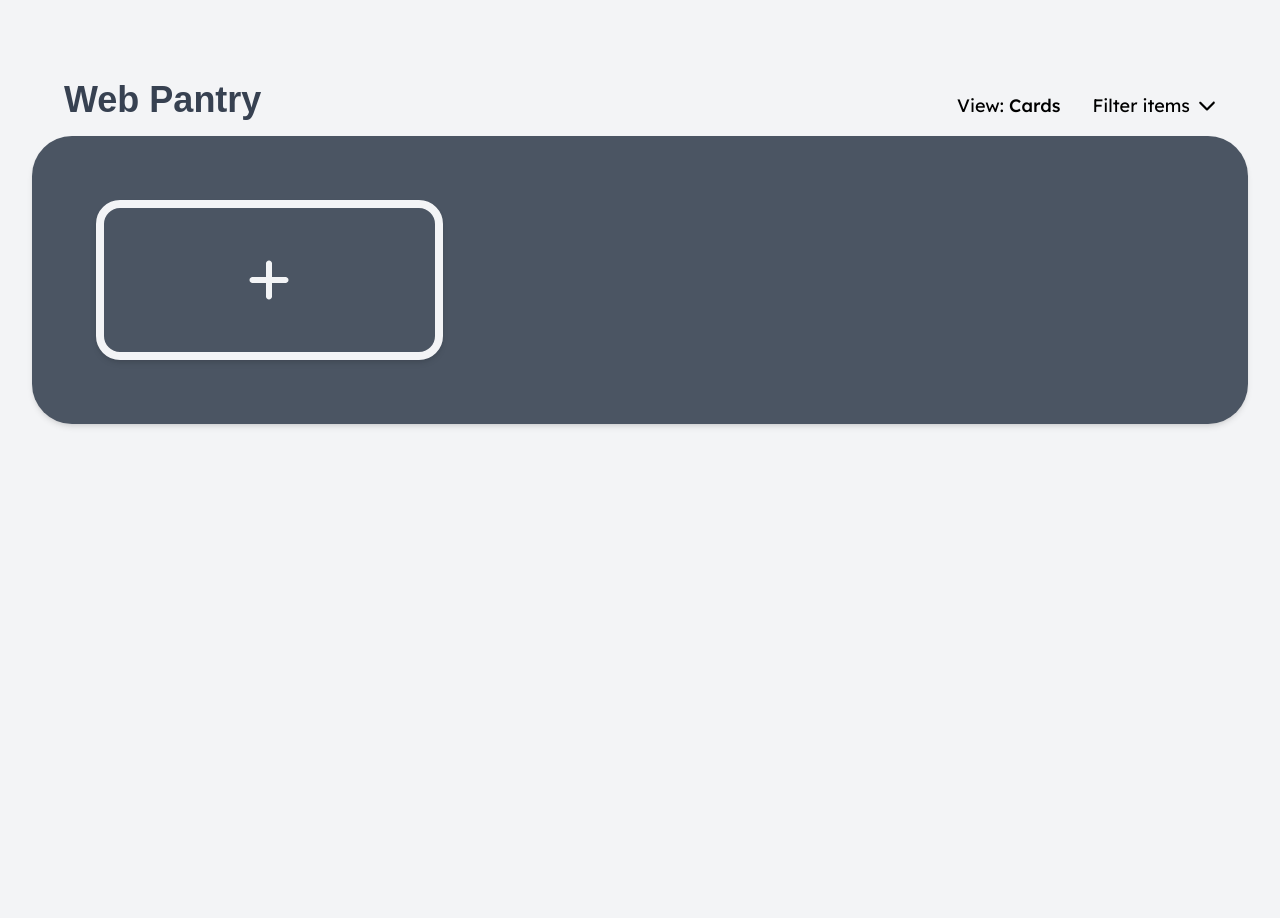
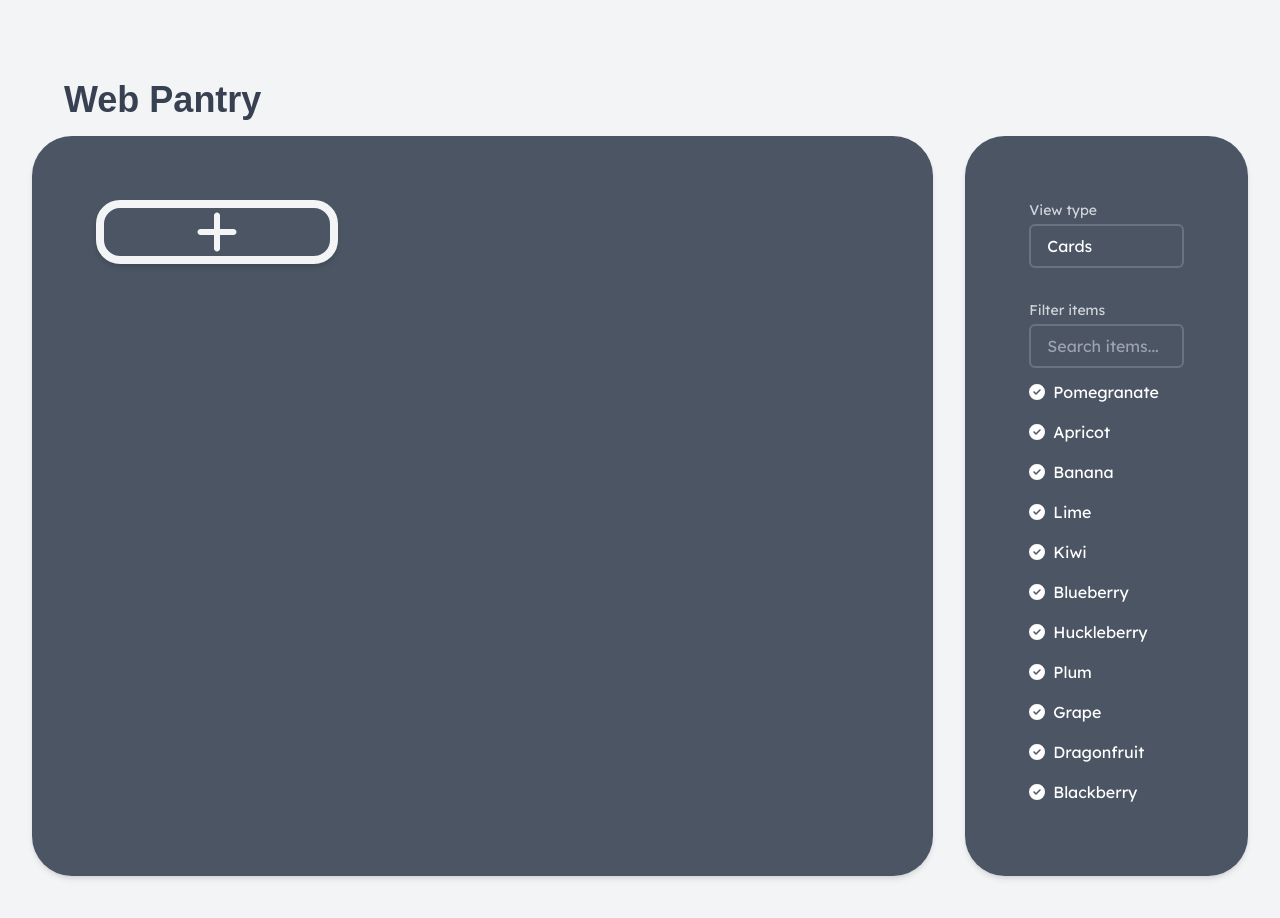
Before and after one commit to jakeo-dev/web-pantry, a Next.js app: page / in a window 1280 px wide. Shown: the top 918 px of the page. Before the commit the page ends 800 px from the top, so only its background shows below. Built offline with nearby package versions, Linux system fonts and the light colour scheme; a web font is replaced by a local one.

Commit message:
Move options to a sidebar

```diff
--- a/src/components/ColorToggle.tsx
+++ b/src/components/ColorToggle.tsx
@@ -12,12 +12,12 @@ type ItemProps = {
 export default function Project(props: ItemProps) {
   return (
     <button
-      className="flex items-center w-full hover:bg-gray-300 rounded-md px-4 py-2 transition-all"
+      className="flex items-center w-full hover:text-gray-300 active:text-gray-400 text-white rounded-md py-2 transition-all"
       onClick={props.onClick}
     >
       <FontAwesomeIcon
         icon={props.visibles.includes(props.name) ? faCircleCheck : faCircle}
-        className="text-gray-800 mr-2"
+        className="mr-2"
       />
       <span>
         {/* text-${props.tailwindColor}-500 */}
--- a/src/components/Item.tsx
+++ b/src/components/Item.tsx
@@ -32,17 +32,15 @@ export default function Project(props: ItemProps) {
           .includes(props.search.replaceAll(/ /g, "").toLowerCase())
           ? ""
           : "hidden"
-      }`}
+      } h-full`}
     >
       <a
         href={props.link}
         className={`${
           props.view == 0
             ? "min-h-40 rounded-3xl px-6 pt-4 pb-12"
-            : "h-full rounded-xl px-5 py-3.5 pb-10"
-        } item block relative ${
-          props.color
-        } text-white shadow-md active:shadow-none transition-all`}
+            : "rounded-xl px-5 py-3.5 pb-10"
+        } ${props.color} item block relative h-full text-white shadow-md active:shadow-none transition-all`}
         target="_blank"
       >
         <span
--- a/src/pages/_document.tsx
+++ b/src/pages/_document.tsx
@@ -4,7 +4,7 @@ export default function Document() {
   return (
     <Html lang="en">
       <Head />
-      <body className="bg-gray-100 px-3 md:px-8 transition-all">
+      <body className="bg-gray-100 px-3 md:px-8 py-16 md:py-20 transition-all">
         <Main />
         <NextScript />
       </body>
--- a/src/pages/index.tsx
+++ b/src/pages/index.tsx
@@ -46,7 +46,7 @@ export default function Home() {
 
   const [viewType, setViewType] = useState(0);
 
-  const [visItemsListVis, setVisItemsListVis] = useState(false);
+  const [optionsVis, setOptionsVis] = useState(false);
   colors[Math.floor(Math.random() * colors.length)];
   const [visibles, setVisibles] = useState(colors.toString());
   const [searchInput, setSearchInput] = useState("");
@@ -125,13 +125,100 @@ export default function Home() {
         />
       </Head>
 
-      <div className="max-w-[76rem] mx-auto my-16 md:my-20">
       <div className="flex items-end px-6 md:px-8 mb-3 md:mb-4">
         <h1 className="font-cutive text-3xl md:text-4xl font-bold text-gray-700">
           Web Pantry
+          {/* webmarks, webfruits, web fridge, webository */}
         </h1>
-          <div className="flex md:text-lg gap-2 md:gap-4 ml-auto">
+        <div className="flex md:hidden gap-2 md:gap-4 ml-auto">
           <button
+            className="w-max hover:text-gray-700 hover:underline"
+            onClick={() => {
+              if (optionsVis) setOptionsVis(false);
+              else if (!optionsVis) setOptionsVis(true);
+            }}
+          >
+            Options
+            <FontAwesomeIcon icon={faChevronDown} className="ml-2" />
+          </button>
+        </div>
+      </div>
+
+      <div className="flex text-white gap-8">
+        <div className="flex-1 bg-gray-600 shadow-md rounded-3xl md:rounded-[2.5rem] p-6 md:p-12 lg:p-16">
+          <div
+            className={`${
+              viewType == 0
+                ? "lg:grid-cols-2 xl:grid-cols-3 md:gap-x-6 gap-y-6 items-end"
+                : "lg:grid-cols-2 md:gap-x-3 gap-y-3 items-stretch"
+            } grid grid-cols-1`}
+          >
+            {items.map((item: Item) => (
+              <Item
+                id={item.id}
+                name={item.name}
+                desc={item.desc}
+                link={item.link}
+                color={item.color}
+                visibles={visibles}
+                search={searchInput}
+                view={viewType}
+                onEdit={() => {
+                  setEditModalVis("fadeOut");
+                  setSelectedItem(item);
+                  setNameInput(item.name);
+                  setDescInput(item.desc);
+                  setLinkInput(item.link);
+                  setColorInput(item.color);
+                }}
+                onTrash={() => {
+                  if (confirm("Delete " + item.name + "?")) {
+                    const updatedItems = [...items];
+                    updatedItems.splice(items.indexOf(item), 1);
+                    setItems(updatedItems);
+
+                    localStorage.setItem(
+                      "pantry",
+                      JSON.stringify(updatedItems)
+                    );
+                  }
+                }}
+              />
+            ))}
+
+            <div className="h-full">
+              <button
+                className={`${
+                  viewType == 0
+                    ? "border-8 rounded-3xl"
+                    : "border-4 rounded-xl py-3"
+                } w-full h-32 md:h-full flex items-center border-gray-100 hover:bg-gray-100 active:bg-gray-200 active:border-gray-200 text-gray-100 hover:text-gray-600 active:text-gray-600 shadow-md active:shadow-none mx-auto transition-all`}
+                onClick={() => {
+                  setColorInput(
+                    colors[Math.floor(Math.random() * colors.length)]
+                  );
+                  setAddModalVis("fadeOut");
+                }}
+              >
+                <div className="flex items-center mx-auto">
+                  <FontAwesomeIcon
+                    icon={faAdd}
+                    className={viewType == 0 ? "text-5xl" : "text-3xl"}
+                  />
+                </div>
+              </button>
+            </div>
+          </div>
+        </div>
+
+        <div
+          className={`${
+            optionsVis ? "block" : "hidden"
+          } md:block md:flex-[0.2] h-min absolute top-30 right-3 md:static border-2 border-gray-400 md:border-0 bg-gray-600 shadow-md rounded-3xl md:rounded-[2.5rem] p-6 md:p-12 lg:p-16`}
+        >
+          <h6 className="text-sm text-gray-300 mb-1">View type</h6>
+          <button
+            className="w-full text-left border-2 border-gray-500 hover:bg-gray-500 active:bg-gray-400 active:border-gray-400 rounded-md px-4 py-2 transition-all"
             onClick={() => {
               if (viewType == 0) {
                 setViewType(1);
@@ -141,34 +228,16 @@ export default function Home() {
                 localStorage.setItem("viewType", "0");
               }
             }}
-              className="w-max hover:text-gray-700 hover:underline px-4 transition-all"
           >
-              View:
-              <span className="font-medium">
-                {viewType == 0 ? " Cards" : " List"}
-              </span>
+            <span>{viewType == 0 ? " Cards" : " List"}</span>
           </button>
 
-            <div className="relative">
-              <button
-                className="w-max hover:text-gray-700 hover:underline"
-                onClick={() => {
-                  if (visItemsListVis) setVisItemsListVis(false);
-                  else if (!visItemsListVis) setVisItemsListVis(true);
-                }}
-              >
-                Filter items
-                <FontAwesomeIcon icon={faChevronDown} className="ml-2" />
-              </button>
-              <div
-                className={`absolute top-8 right-0 w-56 text-base bg-gray-200 rounded-md ${
-                  visItemsListVis ? "fadeOut" : "fadeIn"
-                } z-10 p-3`}
-              >
+          <h6 className="text-sm text-gray-300 mb-1 mt-8">Filter items</h6>
+          <div>
             <input
               type="text"
               placeholder="Search items..."
-                  className="flex items-center w-full border-2 border-gray-300 bg-gray-200 hover:bg-gray-300 rounded-md px-4 py-2 mb-1 transition-all"
+              className="flex items-center w-full border-2 border-gray-500 bg-gray-600 hover:bg-gray-500 focus:bg-gray-500 rounded-md px-4 py-2 mb-1 transition-all"
               value={searchInput}
               onInput={(e) => setSearchInput(e.currentTarget.value)}
               autoComplete="off"
@@ -316,82 +385,6 @@ export default function Home() {
                 }
               }}
             />
-              </div>
-            </div>
-          </div>
-        </div>
-
-        <div className="bg-gray-600 shadow-md rounded-3xl md:rounded-[2.5rem] p-6 md:p-12 lg:p-16">
-          {/* bg-[#795548] border-8 border-[#5d4037] shadow-md rounded-[2.5rem] p-6 md:p-12 lg:p-16 */}
-          <div
-            className={`${
-              viewType == 0
-                ? "md:grid-cols-2 lg:grid-cols-3 md:gap-x-6 gap-y-6 items-end"
-                : "lg:grid-cols-2 md:gap-x-3 gap-y-3 items-stretch"
-            } grid grid-cols-1`}
-          >
-            {items.map((item: Item) => (
-              <Item
-                id={item.id}
-                name={item.name}
-                desc={item.desc}
-                link={item.link}
-                color={item.color}
-                visibles={visibles}
-                search={searchInput}
-                view={viewType}
-                onEdit={() => {
-                  setEditModalVis("fadeOut");
-                  setSelectedItem(item);
-                  setNameInput(item.name);
-                  setDescInput(item.desc);
-                  setLinkInput(item.link);
-                  setColorInput(item.color);
-                }}
-                onTrash={() => {
-                  if (confirm("Delete " + item.name + "?")) {
-                    const updatedItems = [...items];
-                    updatedItems.splice(items.indexOf(item), 1);
-                    setItems(updatedItems);
-
-                    localStorage.setItem(
-                      "pantry",
-                      JSON.stringify(updatedItems)
-                    );
-                  }
-                }}
-              />
-            ))}
-
-            <div
-              className={`${
-                viewType == 0
-                  ? ""
-                  : /* md:border-b-4 border-b-[#5d4037] px-3 md:pb-6 */
-                    ""
-              } `}
-            >
-              <button
-                className={`${
-                  viewType == 0
-                    ? "h-40 border-8 rounded-3xl"
-                    : "h-full border-4 rounded-xl py-3"
-                } w-full flex items-center border-gray-100 hover:bg-gray-100 active:bg-gray-200 active:border-gray-200 text-gray-100 hover:text-gray-600 active:text-gray-600 shadow-md active:shadow-none mx-auto transition-all`}
-                onClick={() => {
-                  setColorInput(
-                    colors[Math.floor(Math.random() * colors.length)]
-                  );
-                  setAddModalVis("fadeOut");
-                }}
-              >
-                <div className="flex items-center mx-auto">
-                  <FontAwesomeIcon
-                    icon={faAdd}
-                    className={viewType == 0 ? "text-5xl" : "text-3xl"}
-                  />
-                </div>
-              </button>
-            </div>
           </div>
         </div>
       </div>
```
Lines whose indentation alone changed are shown as unchanged.
